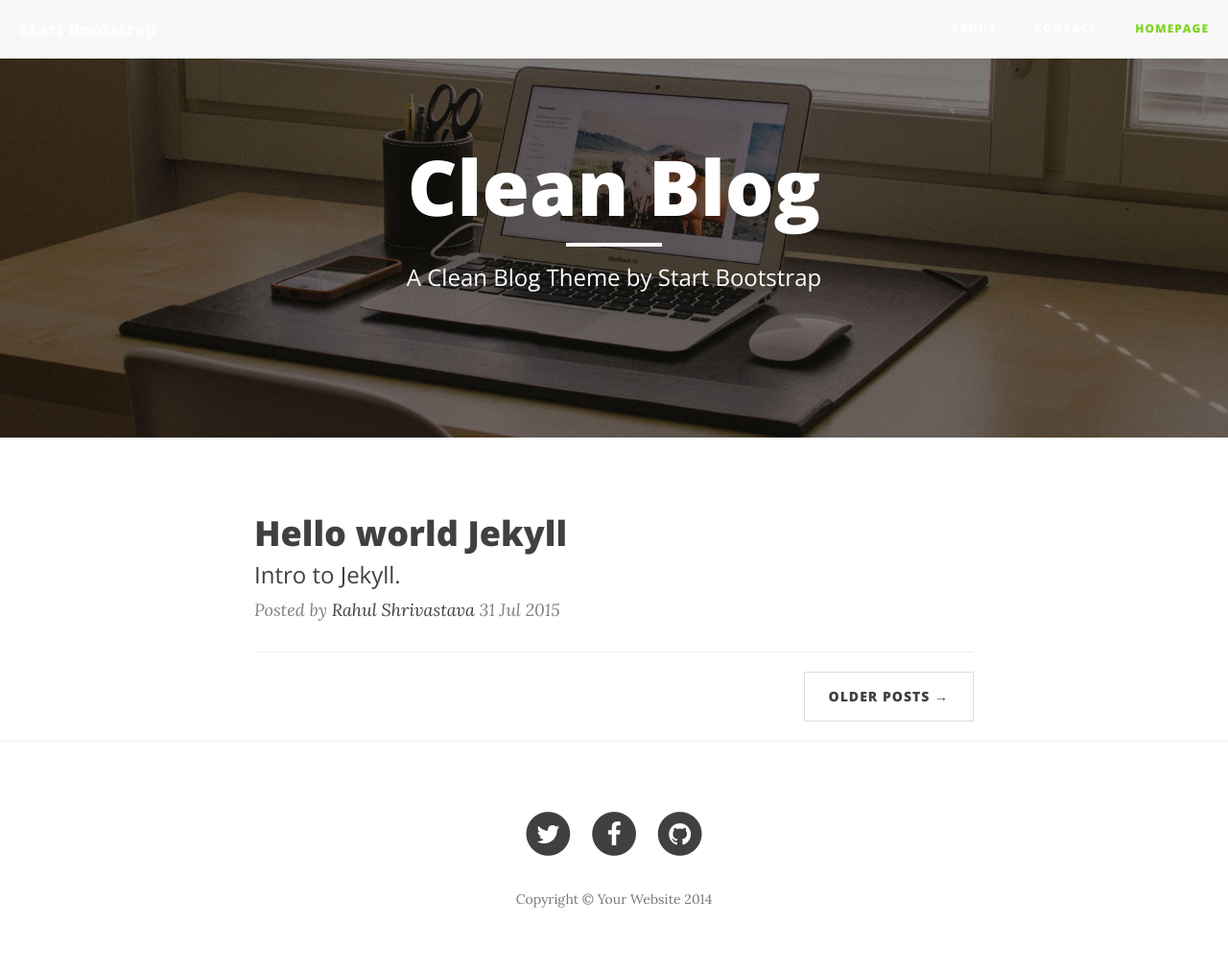
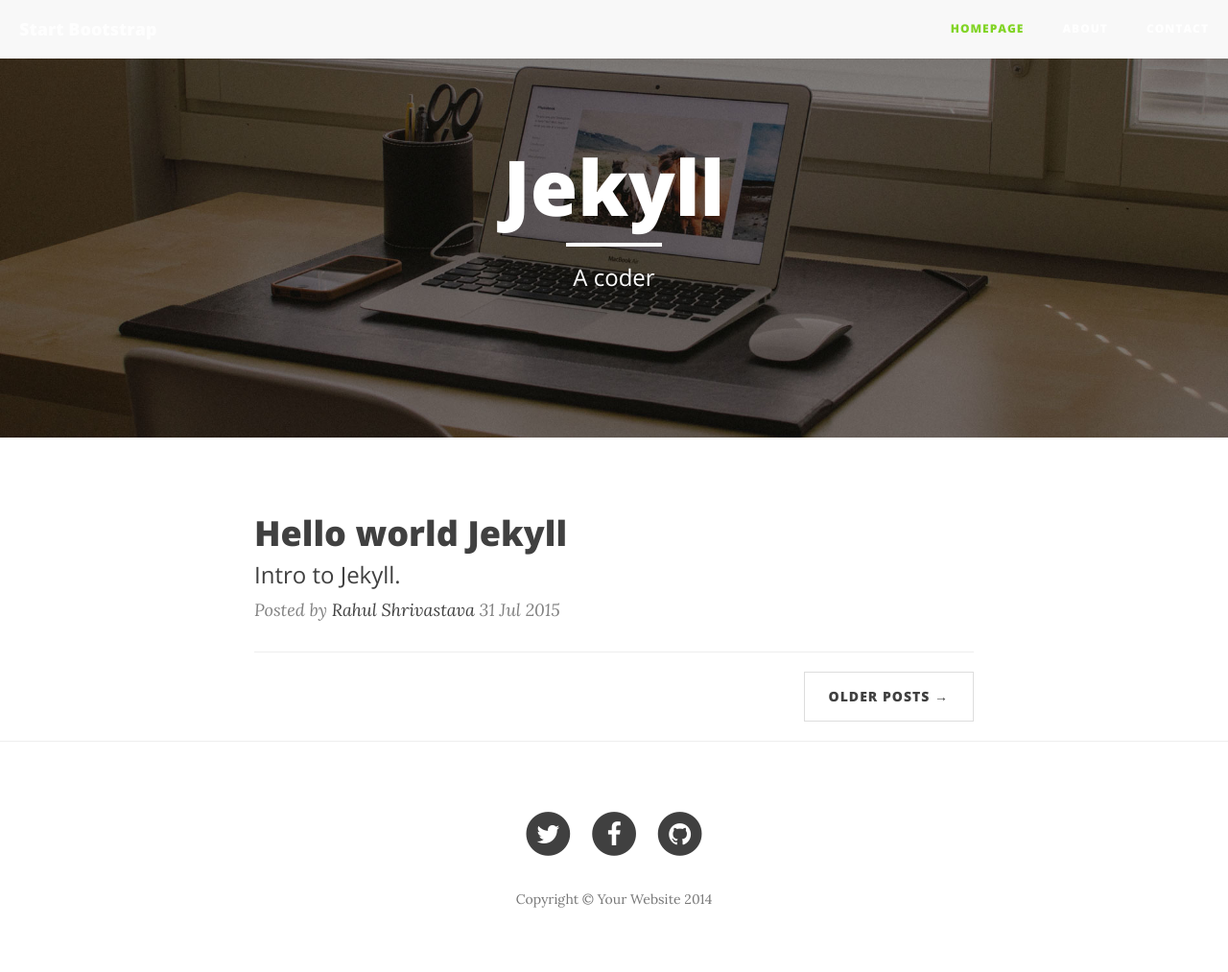
Before and after one commit to rahul3103/geekyblog, a Jekyll site: the page built from index.html, in a window 1280 px wide. Shown: the whole page at 96% size. Built offline with Jekyll 4.4.1, drawn with Linux system fonts in a browser that asks for light colours; nearby versions of some CDN libraries; Markdown is read by kramdown in place of the engine named in the settings.

Commit message:
Blog posts images and other images added

```diff
--- a/_includes/header.html
+++ b/_includes/header.html
@@ -9,7 +9,7 @@
     <meta name="description" content="">
     <meta name="author" content="">
 
-    <title>Clean Blog</title>
+    <title>{{page.title}}</title>
 
     <!-- Bootstrap Core CSS -->
     <link href="{{ site.url }}/css/bootstrap.min.css" rel="stylesheet">
@@ -35,14 +35,20 @@
     {% include nav.html %}
     <!-- Page Header -->
     <!-- Set your background image for this header on the line below. -->
-    <header class="intro-header" style="background-image: url('{{ site.url }}/img/home-bg.jpg')">
+    <header class="intro-header" style="background-image: url('{{ site.url }}/img/{{page.coverImg}}')">
         <div class="container">
             <div class="row">
                 <div class="col-lg-8 col-lg-offset-2 col-md-10 col-md-offset-1">
                     <div class="site-heading">
-                        <h1>Clean Blog</h1>
+                        <h1>{{page.title}}</h1>
                         <hr class="small">
-                        <span class="subheading">A Clean Blog Theme by Start Bootstrap</span>
+
+                        {% if page.author %}
+                            <h2 class="subheading">{{page.description}}</h2>
+                            <span class="meta">Posted by <a href="#">{{ page.author }}</a> on {{page.date | date_to_string }} </span>
+                        {% else %}
+                            <span class="subheading">{{page.description}}</span>
+                        {% endif%}
                     </div>
                 </div>
             </div>
--- a/_includes/nav.html
+++ b/_includes/nav.html
@@ -15,7 +15,7 @@
             <!-- Collect the nav links, forms, and other content for toggling -->
             <div class="collapse navbar-collapse" id="bs-example-navbar-collapse-1">
                 <ul class="nav navbar-nav navbar-right">
-                    {% assign pages_list = site.pages %}
+                    {% assign pages_list = site.pages | sort: 'order' %}
                     {% assign group = 'navigation' %}
                     {% include pages_list %}
                 </ul>
--- a/_includes/pages_list
+++ b/_includes/pages_list
@@ -2,11 +2,11 @@
 	{% if group == null or group == node.group %}
 		{% if page.url == node.url %}
 			<li>
-            	<a href="{{node.url}}" class="selected">{{node.title}}</a>
+            	<a href="{{node.url}}" class="selected">{{node.navigationName}}</a>
             </li>
 		{% else%}
 			<li>
-            	<a href="{{node.url}}">{{node.title}}</a>
+            	<a href="{{node.url}}">{{node.navigationName}}</a>
             </li>
         {% endif %}
 	{% endif %}
--- a/about.html
+++ b/about.html
@@ -1,7 +1,11 @@
 ---
 layout: default
 title: "About"
+navigationName: "About"
+description: "A footballer"
+coverImg: "about-bg.jpg"
 group: "navigation"
+order: 2
 ---
 
     <!-- Main Content -->
--- a/contact.html
+++ b/contact.html
@@ -1,7 +1,11 @@
 ---
 layout: default
 title: "Contact"
+navigationName: "Contact"
+description: "A player"
+coverImg: "contact-bg.jpg"
 group: "navigation"
+order: 3
 ---
 
     <!-- Main Content -->
--- a/index.html
+++ b/index.html
@@ -1,7 +1,11 @@
 ---
 layout: default
-title: "Homepage"
+title: "Jekyll"
+navigationName: "Homepage"
+description: "A coder"
+coverImg: "home-bg.jpg"
 group: "navigation"
+order: 1
 ---
 
     <!-- Main Content -->
```
Also changed, not shown: _posts/2015-07-31-hello-world-jekyll.md (+1 -0 lines).
